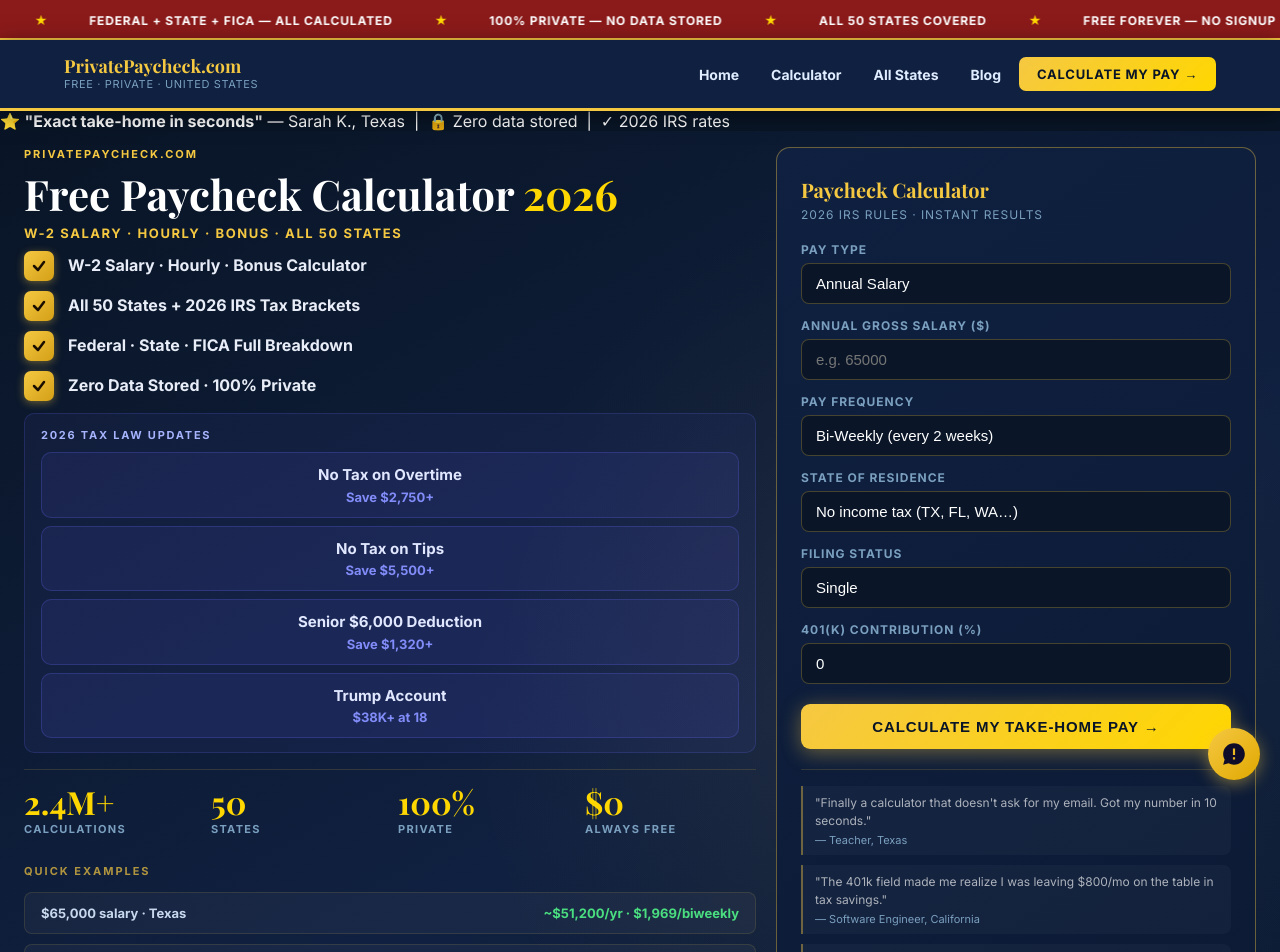
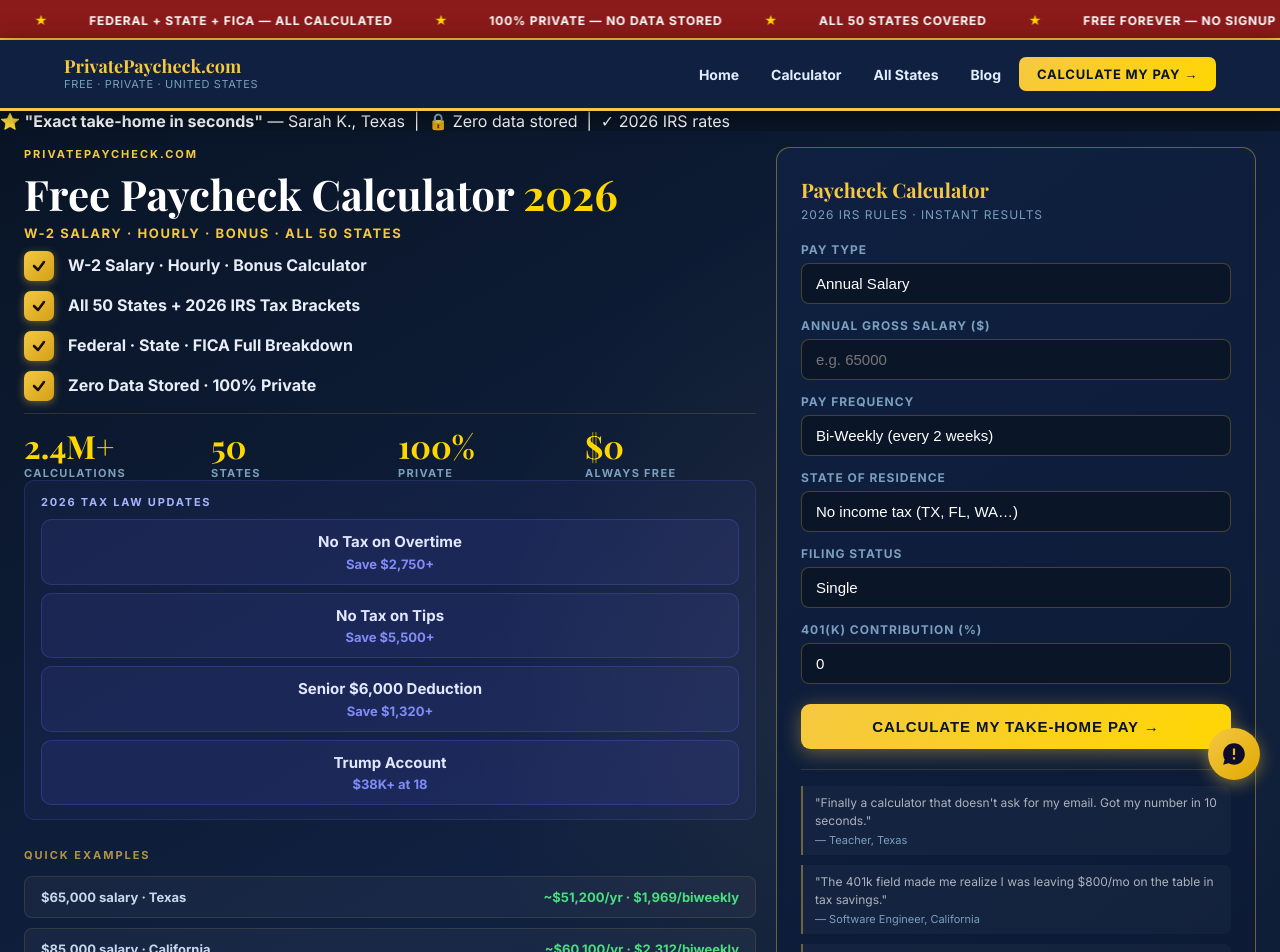
Before and after one commit to devqrcraft-ui/privatepaycheck, a Next.js app: page / in a window 1280 px wide. Shown: the top 952 px of the page. Built offline with nearby package versions, Linux system fonts and the light colour scheme.

Commit message:
move stats under checkmarks

```diff
--- a/src/app/home-client.tsx
+++ b/src/app/home-client.tsx
@@ -147,6 +147,12 @@ export default function HomeClient() {
             ))}
           </div>
 
+          <div style={{display:'grid',gridTemplateColumns:'repeat(4,1fr)',gap:16,borderTop:'1px solid rgba(245,200,66,0.15)',paddingTop:16,marginTop:8}}>
+            <div><div className="stat-n">2.4M+</div><div className="stat-l">Calculations</div></div>
+            <div><div className="stat-n">50</div><div className="stat-l">States</div></div>
+            <div><div className="stat-n">100%</div><div className="stat-l">Private</div></div>
+            <div><div className="stat-n">$0</div><div className="stat-l">Always Free</div></div>
+          </div>
           <div style={{background:'rgba(99,102,241,0.07)',border:'1px solid rgba(99,102,241,0.2)',borderRadius:10,padding:'14px 16px',marginBottom:16}}>
               <div style={{fontSize:11,fontWeight:800,color:'#a5b4fc',letterSpacing:'0.16em',textTransform:'uppercase',marginBottom:10}}>2026 Tax Law Updates</div>
               <div style={{display:'grid',gridTemplateColumns:'1fr',gap:8}}>
@@ -163,14 +169,7 @@ export default function HomeClient() {
                 ))}
               </div>
             </div>
-            <div style={{display:'grid',gridTemplateColumns:'repeat(4,1fr)',gap:16,borderTop:'1px solid rgba(245,200,66,0.15)',paddingTop:16,marginTop:8}}>
-            <div><div className="stat-n">2.4M+</div><div className="stat-l">Calculations</div></div>
-            <div><div className="stat-n">50</div><div className="stat-l">States</div></div>
-            <div><div className="stat-n">100%</div><div className="stat-l">Private</div></div>
-            <div><div className="stat-n">$0</div><div className="stat-l">Always Free</div></div>
-          </div>
-
-          {/* Quick salary examples */}
+            {/* Quick salary examples */}
           <div style={{marginTop:28,display:'flex',flexDirection:'column',gap:10}}>
             <div style={{fontSize:11,fontWeight:800,color:'rgba(245,200,66,0.7)',letterSpacing:'0.18em',textTransform:'uppercase',marginBottom:4}}>Quick Examples</div>
             {[
```
